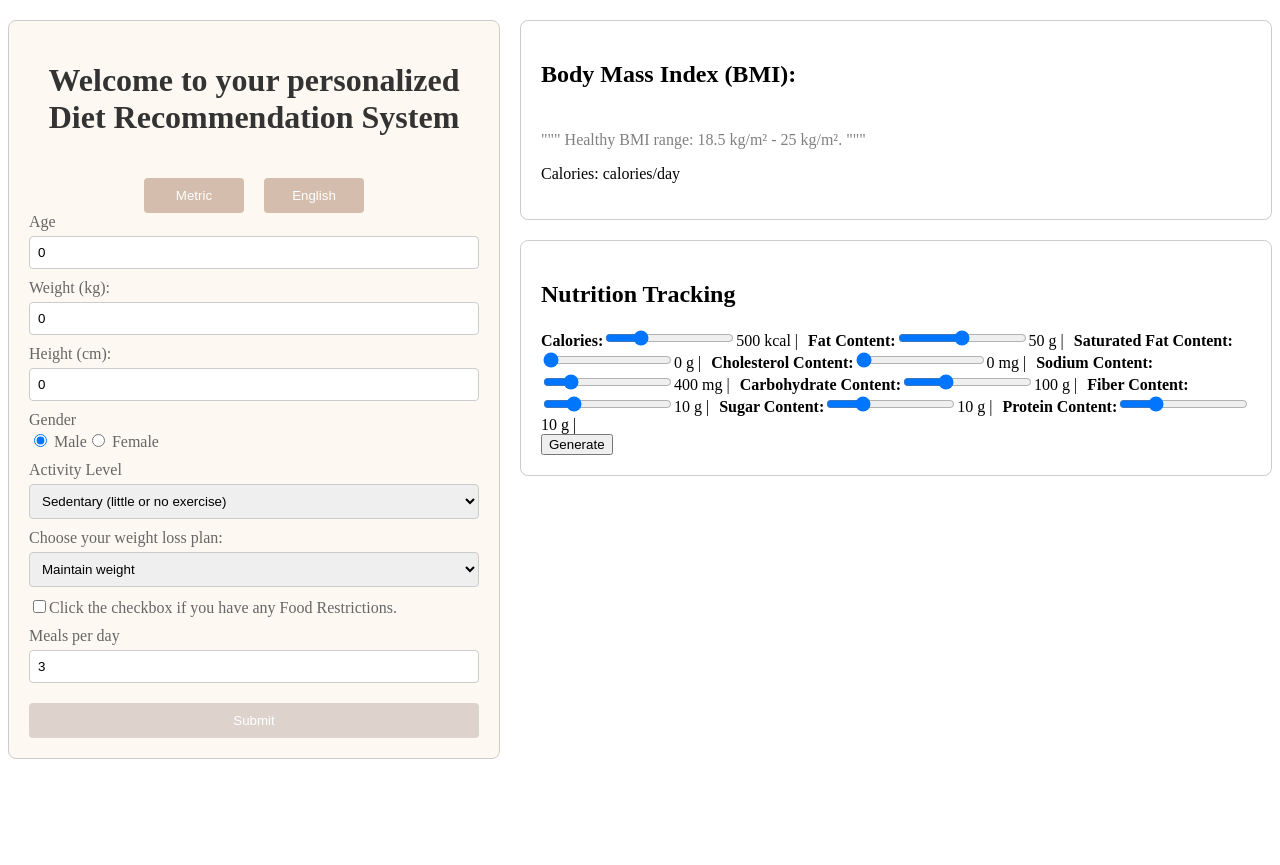
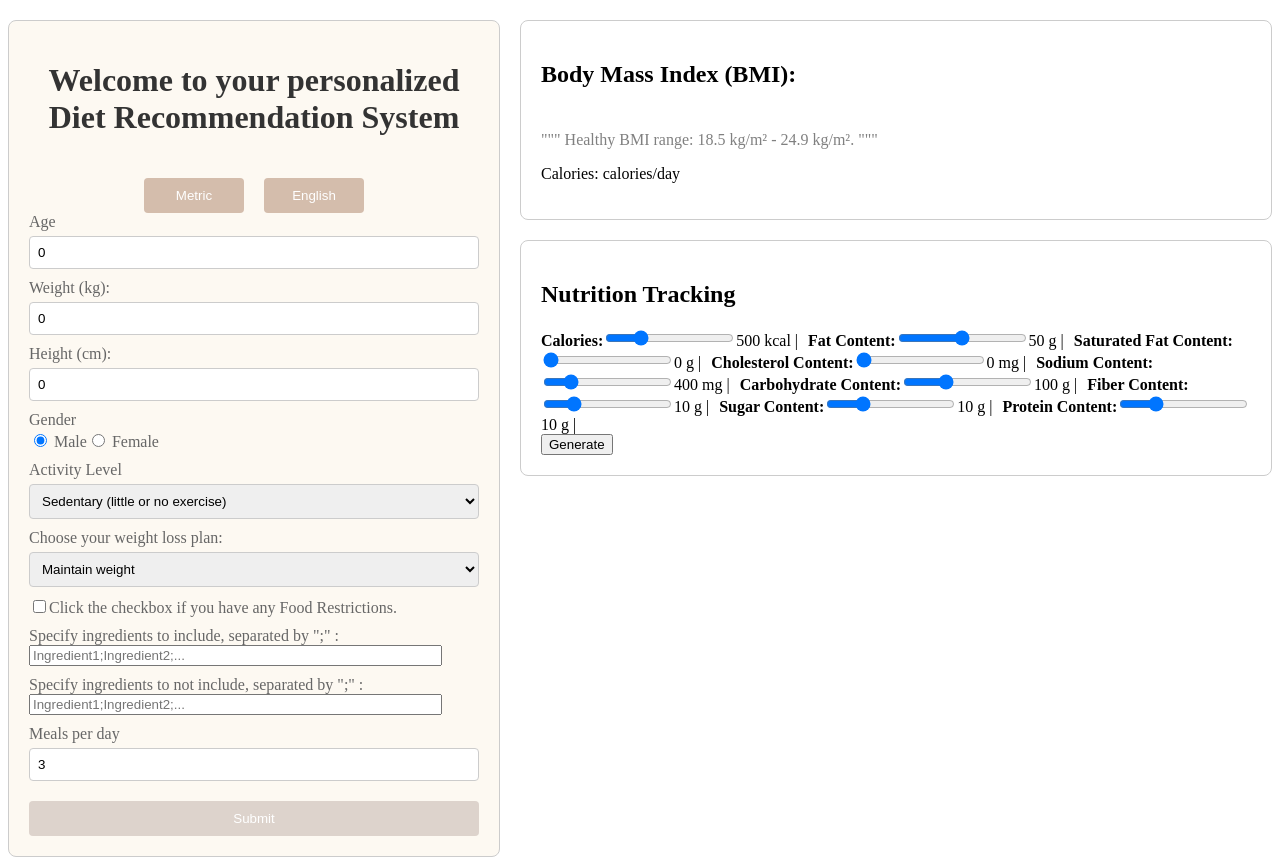
Before and after one commit to JianingWen/Personalized-food-recommendation-system, a React (Create React App) app in the folder diet-recommendation-app/: page / in a window 1280 px wide. Before the commit the page ends 800 px from the top, so only its background shows below. Built offline with nearby package versions, Linux system fonts and the light colour scheme.

Commit message:
fix unit

```diff
--- a/diet-recommendation-app/src/dietForm.css
+++ b/diet-recommendation-app/src/dietForm.css
@@ -114,6 +114,10 @@
   width: auto;
 }
 
+.diet-form input[type="text"] {
+  width: 90%;
+}
+
 .diet-form button {
   display: block;
   width: 100%;
--- a/diet-recommendation-app/src/dietForm.jsx
+++ b/diet-recommendation-app/src/dietForm.jsx
@@ -8,12 +8,15 @@ function DietForm() {
         heightCm: 0,
         heightFt: 0,
         heightIn: 0,
-        weight: 0,
+        weightKg: 0,
+        weightIb: 0,
         gender: 'male',
         activity: 'little',
         weightPlan: 'maintain',
         hasRestrictions: false,
         foodRestriction: '',
+        specifiedIngredients: '',
+        noIngredients: '',
         mealsPerDay: 3,
 
         calories: 500,
@@ -49,12 +52,38 @@ function DietForm() {
     //     }
     // }, [unit]);
 
+    // const handleChange = (e) => {
+    //     const { name, type, value, checked } = e.target;
+    //     setFormData(prevState => ({
+    //         ...prevState,
+    //         [name]: type === 'checkbox' ? checked : value
+    //     }));
+    // };
+
     const handleChange = (e) => {
         const { name, type, value, checked } = e.target;
-        setFormData(prevState => ({
-            ...prevState,
-            [name]: type === 'checkbox' ? checked : value
-        }));
+        setFormData(prevState => {
+            const newState = {
+                ...prevState,
+                [name]: type === 'checkbox' ? checked : value
+            };
+
+            // Trigger conversion if unit is english (for both height and weight)
+            // if (unit === 'english' && (name === 'heightFt' || name === 'heightIn')) {
+            //     console.log(convertHeightToCm(newState))
+            //     return convertHeightToCm(newState);
+            // }
+            // return newState;
+            if (unit === 'english' && (name === 'heightFt' || name === 'heightIn')) {
+                return convertHeightToCm(newState);
+            }
+
+            if (unit === 'english' && name === 'weightIb') {
+                return convertWeightToKg(newState);
+            }
+
+            return newState;
+        });
     };
 
     const handleNutritionChange = (e) => {
@@ -66,44 +95,47 @@ function DietForm() {
     };
 
 
-    const convertHeightToCm = () => {
-        if (unit === 'metric') {
-        //     // Convert cm to feet and inches
-        //     const totalInches = formData.heightCm / 2.54;
-        //     const heightFt = Math.floor(totalInches / 12);
-        //     const heightIn = Math.round(totalInches % 12);
-        //     setFormData(prevState => ({
-        //         ...prevState,
-        //         heightFt,
-        //         heightIn
-        //     }));
-        // } else {
-        //     // Convert feet and inches to cm
-        //     const heightCm = Math.round((formData.heightFt * 12 + formData.heightIn) * 2.54);
-        //     setFormData(prevState => ({
-        //         ...prevState,
-        //         heightCm
-        //     }));
-            const heightCm = Math.round((formData.heightFt * 12 + formData.heightIn) * 2.54);
-            // const weightKg = Math.round(formData.weight * 0.453592);
-            setFormData(prevState => ({
-                ...prevState,
-                heightCm,
-                // weightKg
-            }));
-        }
+    // const convertHeightToCm = () => {
+    //     if (unit === 'english') {
+    //         const heightCm = Math.round((formData.heightFt * 12 + formData.heightIn) * 2.54);
+    //         // const weightKg = Math.round(formData.weight * 0.453592);
+    //         setFormData(prevState => ({
+    //             ...prevState,
+    //             heightCm,
+    //             // weightKg
+    //         }));
+    //     }
+    // };
+
+    const convertHeightToCm = (formData) => {
+        const heightFt = parseFloat(formData.heightFt || 0);
+        const heightIn = parseFloat(formData.heightIn || 0);
+        const heightCm = Math.round((heightFt * 12 + heightIn) * 2.54);
+        return {
+            ...formData,
+            heightCm
+        };
     };
 
-    useEffect(() => {
-        convertHeightToCm();
-    }, [unit]);
+    const convertWeightToKg = (formData) => {
+        const weightIb = parseFloat(formData.weightIb || 0);
+        const weightKg = Math.round(weightIb * 0.453592)
+        return {
+            ...formData,
+            weightKg
+        };
+    };
+
+    // useEffect(() => {
+    //     convertHeightToCm();
+    // }, [unit]);
 
     const calculateBMI = () => {
-        const { weight, heightCm } = formData;
-        console.log(weight)
+        const { weightKg, heightCm } = formData;
+        console.log(weightKg)
         console.log(heightCm)
         const heightInMeters = heightCm / 100;
-        const bmi = weight / (heightInMeters * heightInMeters);
+        const bmi = weightKg / (heightInMeters * heightInMeters);
         let category, color;
 
         if (bmi < 18.5) {
@@ -124,10 +156,10 @@ function DietForm() {
     }
 
     const calculateBMR = () => {    //https://www.verywellfit.com/how-many-calories-do-i-need-each-day-2506873
-        const { weight, height, age, gender } = formData;
+        const { weightKg, heightCm, age, gender } = formData;
         const bmr = gender === 'male'
-            ? 9.563 * weight + 1.850 * height - 4.676 * age + 655.1
-            : 13.75 * weight + 5.003 * height - 6.755 * age + 66.47;
+            ? 9.563 * weightKg + 1.850 * heightCm - 4.676 * age + 655.1
+            : 13.75 * weightKg + 5.003 * heightCm - 6.755 * age + 66.47;
         return bmr;
     }
 
@@ -201,7 +233,20 @@ function DietForm() {
                     <label>Age<input type="number" name="age" value={formData.age} onChange={handleChange} /></label>
                     {/* <label>Height(cm)<input type="number" name="height" value={formData.height} onChange={handleChange} /></label>
                     <label>Weight(kg)<input type="number" name="weight" value={formData.weight} onChange={handleChange} /></label> */}
-                    <label>Weight ({unit === 'metric' ? 'kg' : 'lbs'}):<input type="number" name="weight" value={formData.weight} onChange={handleChange} /></label>
+                    {/* <label>Weight ({unit === 'metric' ? 'kg' : 'lbs'}):<input type="number" name="weight" value={formData.weight} onChange={handleChange} /></label> */}
+                    <label><div>
+                        {unit === 'metric' ? (
+                            <label>Weight (kg):
+                                <input type="number" name="weightKg" value={formData.weightKg} onChange={handleChange} />
+                            </label>
+                        ) :
+                        (
+                            <label>Weight (Ibs):
+                                <input type="number" name="weightIb" value={formData.weightIb} onChange={handleChange}/>
+                            </label>
+                        )}
+                    </div></label>
+
                     {/* <label>Height ({unit === 'metric' ? 'cm' : 'inches'}):<input type="number" name="height" value={formData.height} onChange={handleChange} /></label> */}
                     <label><div>
                         {unit === 'metric' ? (
@@ -269,6 +314,26 @@ function DietForm() {
                             </select>
                         </label>
                     )}
+                    <label>
+                        Specify ingredients to include, separated by ";" :
+                        <input
+                            type="text"
+                            name="specifiedIngredients"
+                            placeholder="Ingredient1;Ingredient2;..."
+                            value={formData.specifiedIngredients}
+                            onChange={handleChange}
+                        />
+                    </label>
+                    <label>
+                        Specify ingredients to not include, separated by ";" :
+                        <input
+                            type="text"
+                            name="noIngredients"
+                            placeholder="Ingredient1;Ingredient2;..."
+                            value={formData.noIngredients}
+                            onChange={handleChange}
+                        />
+                    </label>
                     <label>Meals per day<input type="number" name="mealsPerDay" value={formData.mealsPerDay} onChange={handleChange} /></label>
                     {/* <button onClick={() => console.log(formData)}>Generate</button> */}
 
@@ -288,7 +353,7 @@ function DietForm() {
                     <div style={{ fontSize: '20px', color: formData.color}}>
                         {formData.bmi} <span style={{ marginLeft: '20px', color: formData.color }}>{formData.category}</span>
                     </div>
-                    <div style={{ color: 'grey' }}>""" Healthy BMI range: 18.5 kg/m² - 25 kg/m². """</div>
+                    <div style={{ color: 'grey' }}>""" Healthy BMI range: 18.5 kg/m² - 24.9 kg/m². """</div>
 
 
                     <p>Calories: {formData.maintenanceCalories} calories/day</p>
```
